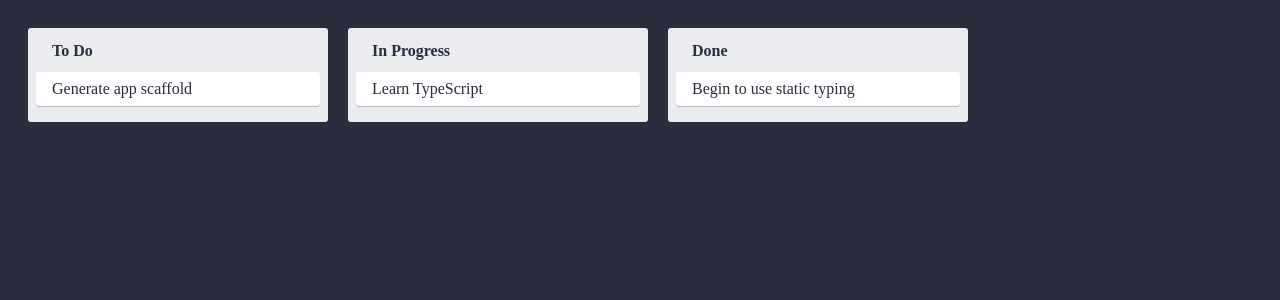
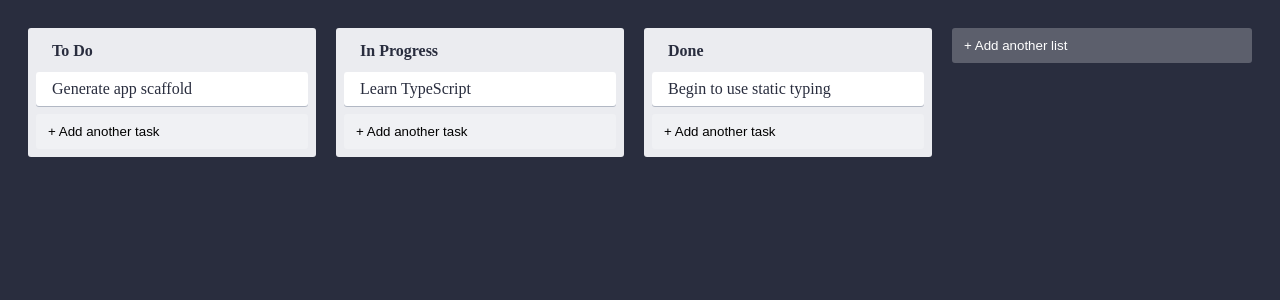
Before and after one commit to kip-guile/kanban-board-typescript, a React (Create React App) app: page / in a window 1280 px wide. Shown: the top 300 px of the page. Built offline with nearby package versions, Linux system fonts and the light colour scheme.

Commit message:
add inputs

```diff
--- /dev/null
+++ b/src/AddNewItem.tsx
@@ -0,0 +1,31 @@
+import React, { useState } from 'react'
+import { AddItemButton } from './styles'
+import { NewItemForm } from './NewItemForm'
+
+interface AddNewItemProps {
+  onAdd(text: string): void
+  toggleButtonText: string
+  dark?: boolean
+}
+
+export const AddNewitem = (props: AddNewItemProps) => {
+  const [showForm, setShowForm] = useState(false)
+  const { onAdd, toggleButtonText, dark } = props
+
+  if (showForm) {
+    return (
+      <NewItemForm
+        onAdd={(text) => {
+          onAdd(text)
+          setShowForm(false)
+        }}
+      />
+    )
+  }
+
+  return (
+    <AddItemButton dark={dark} onClick={() => setShowForm(true)}>
+      {toggleButtonText}
+    </AddItemButton>
+  )
+}
--- a/src/App.tsx
+++ b/src/App.tsx
@@ -2,6 +2,7 @@ import React from 'react'
 import { Column } from './Column'
 import { Card } from './Card'
 import { AppContainer } from './styles'
+import { AddNewitem } from './AddNewItem'
 
 function App() {
   return (
@@ -15,6 +16,7 @@ function App() {
       <Column text='Done'>
         <Card text='Begin to use static typing' />
       </Column>
+      <AddNewitem toggleButtonText='+ Add another list' onAdd={console.log} />
     </AppContainer>
   )
 }
--- a/src/Column.tsx
+++ b/src/Column.tsx
@@ -1,5 +1,6 @@
 import React from 'react'
 import { ColumnContainer, ColumnTitle } from './styles'
+import { AddNewitem } from './AddNewItem'
 
 interface ColumnProps {
   text: string
@@ -13,6 +14,11 @@ export const Column = ({
     <ColumnContainer>
       <ColumnTitle>{text}</ColumnTitle>
       {children}
+      <AddNewitem
+        toggleButtonText='+ Add another task'
+        onAdd={console.log}
+        dark
+      />
     </ColumnContainer>
   )
 }
--- /dev/null
+++ b/src/NewItemForm.tsx
@@ -0,0 +1,17 @@
+import React, { useState } from 'react'
+import { NewItemFormContainer, NewItemButton, NewItemInput } from './styles'
+
+interface NewItemFormProps {
+  onAdd(text: string): void
+}
+
+export const NewItemForm = (props: NewItemFormProps) => {
+  const [text, setText] = useState('')
+
+  return (
+    <NewItemFormContainer>
+      <NewItemInput value={text} onChange={(e) => setText(e.target.value)} />
+      <NewItemButton onClick={() => props.onAdd(text)}>Create</NewItemButton>
+    </NewItemFormContainer>
+  )
+}
--- a/src/styles.ts
+++ b/src/styles.ts
@@ -34,3 +34,49 @@ export const CardContainer = styled.div`
   border-radius: 3px;
   box-shadow: #091e4240 0px 1px 0px 0px;
 `
+interface AddItemButtonProps {
+  dark?: boolean
+}
+
+export const AddItemButton = styled.button<AddItemButtonProps>`
+  background-color: #ffffff3d;
+  border-radius: 3px;
+  border: none;
+  color: ${(props) => (props.dark ? '#000' : '#fff')};
+  cursor: pointer;
+  max-width: 300px;
+  padding: 10px 12px;
+  text-align: left;
+  transition: background 85ms ease in;
+  width: 100%;
+  &:hover {
+    background-color: #ffffff52;
+  }
+`
+
+export const NewItemFormContainer = styled.div`
+  max-width: 300px;
+  display: flex;
+  flex-direction: column;
+  width: 100%;
+  align-items: flex-start;
+`
+
+export const NewItemButton = styled.button`
+  background-color: #5aac44;
+  border-radius: 3px;
+  border: none;
+  box-shadow: none;
+  color: #fff;
+  padding: 6px 12px;
+  text-align: center;
+`
+
+export const NewItemInput = styled.input`
+  border-radius: 3px;
+  border: none;
+  box-shadow: #091e4240 0px 1px 0px 0px;
+  margin-bottom: 0.5rem;
+  padding: 0.5rem 1rem;
+  width: 100%;
+`
```
